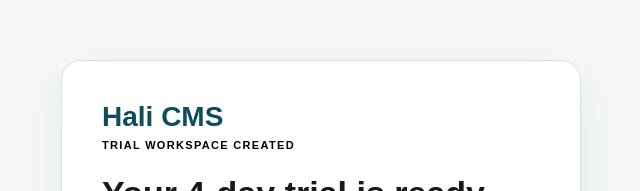
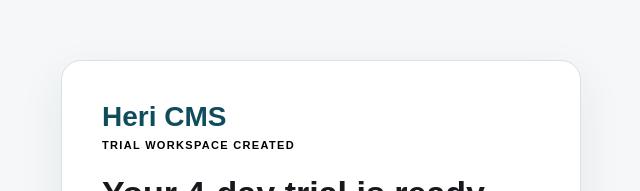
Before and after one commit to violetkimani77-ux/clinic-management-system, a Next.js app: page /trial/success in a window 1280 px wide. Shown: the part 157-348 px from the top of the page, without its empty margins (319-959 px from the left). Built offline with nearby package versions, Linux system fonts and the light colour scheme.

Commit message:
chore: rename trial success branding to Heri CMS

```diff
--- a/app/trial/success/page.tsx
+++ b/app/trial/success/page.tsx
@@ -7,7 +7,7 @@ export default function TrialSuccessPage() {
   return (
     <main className={styles.page}>
       <section className={styles.card}>
-        <Link href="/" className={styles.brand}>Hali CMS</Link>
+        <Link href="/" className={styles.brand}>Heri CMS</Link>
         <p className={styles.eyebrow}>Trial workspace created</p>
         <h1>Your 4-day trial is ready.</h1>
         <p className={styles.intro}>
```
